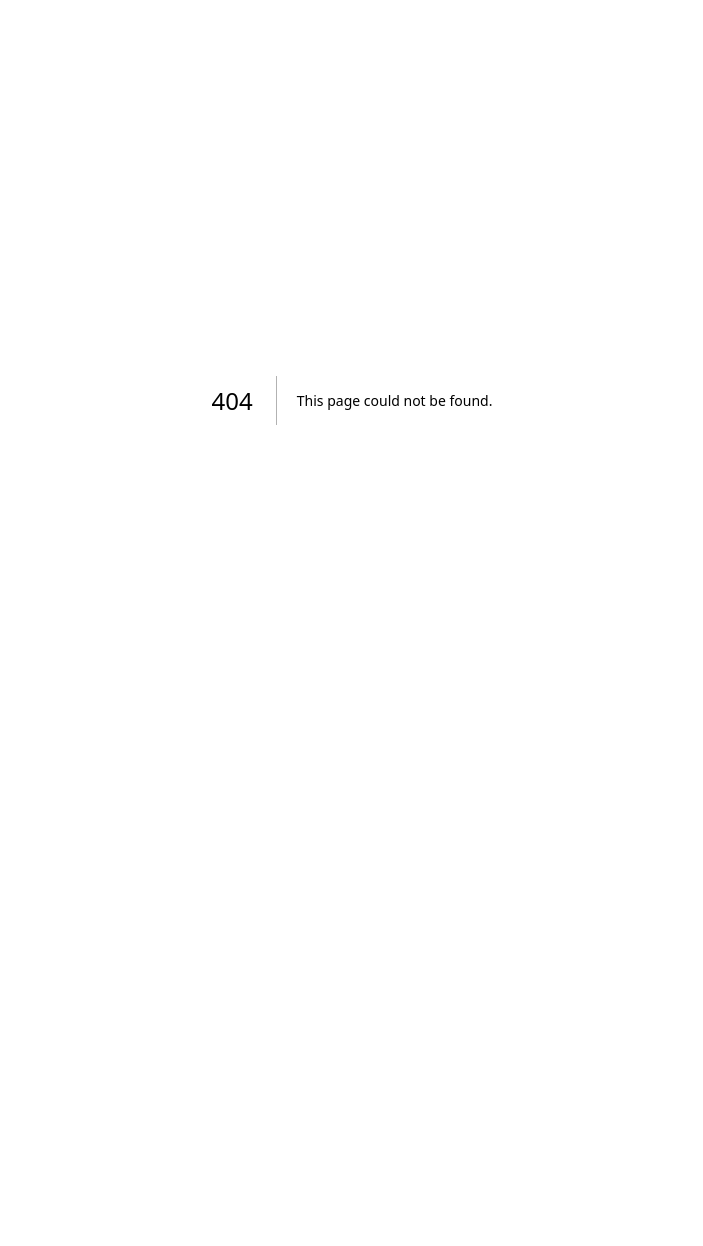
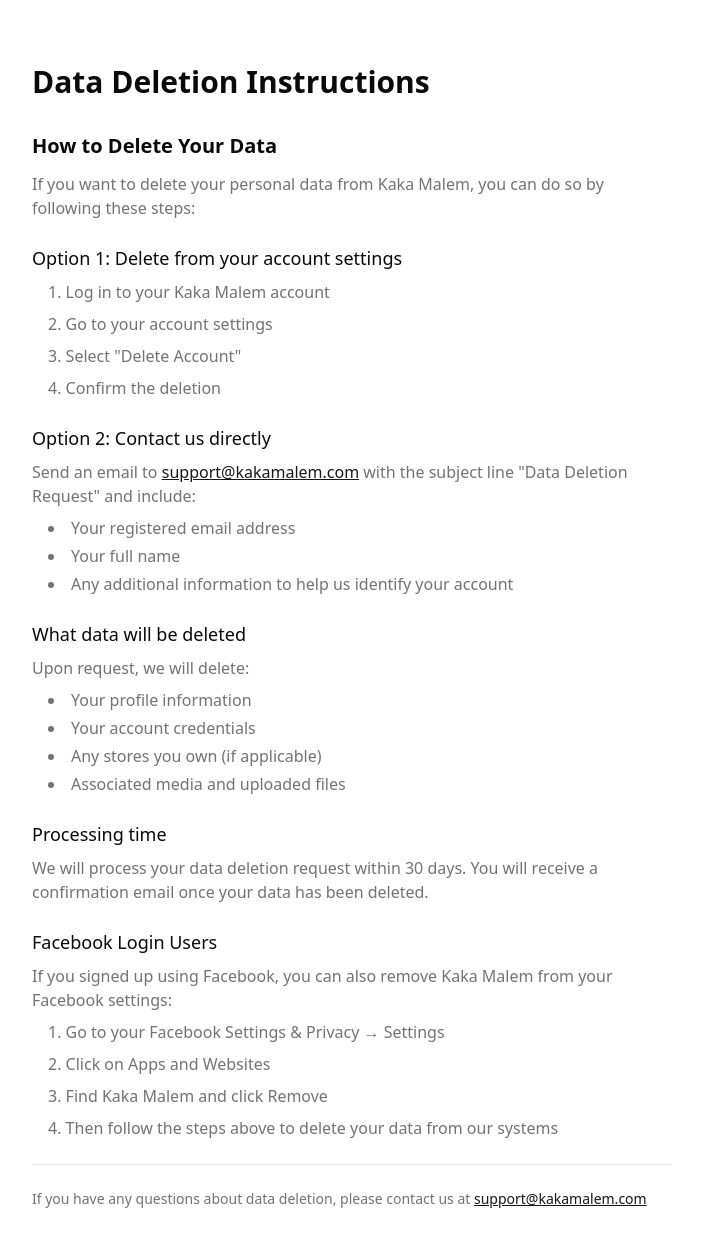
Before and after one commit to KakaMalem/kakamalem, a Next.js app: page /data-deletion in a window 1280 px wide. Before the commit this address had no page. Shown: the top 1246 px of the page, without its empty margins (288-991 px from the left). Before the commit the page ends 800 px from the top, so only its background shows below. Built offline with nearby package versions, Linux system fonts and the light colour scheme.

Commit message:
create data deletion instruction page for facebook auth to work

```diff
--- /dev/null
+++ b/app/data-deletion/page.tsx
@@ -0,0 +1,119 @@
+import type { Metadata } from "next";
+
+export const metadata: Metadata = {
+  title: "Data Deletion Instructions | Kaka Malem",
+  description:
+    "Instructions for requesting deletion of your personal data from Kaka Malem",
+};
+
+export default function DataDeletionPage() {
+  return (
+    <div className="min-h-screen bg-background">
+      <div className="container mx-auto max-w-2xl px-4 py-16">
+        <h1 className="mb-8 text-3xl font-bold">Data Deletion Instructions</h1>
+
+        <div className="space-y-6 text-muted-foreground">
+          <section>
+            <h2 className="mb-3 text-xl font-semibold text-foreground">
+              How to Delete Your Data
+            </h2>
+            <p>
+              If you want to delete your personal data from Kaka Malem, you can
+              do so by following these steps:
+            </p>
+          </section>
+
+          <section>
+            <h3 className="mb-2 text-lg font-medium text-foreground">
+              Option 1: Delete from your account settings
+            </h3>
+            <ol className="list-inside list-decimal space-y-2 pl-4">
+              <li>Log in to your Kaka Malem account</li>
+              <li>Go to your account settings</li>
+              <li>Select &quot;Delete Account&quot;</li>
+              <li>Confirm the deletion</li>
+            </ol>
+          </section>
+
+          <section>
+            <h3 className="mb-2 text-lg font-medium text-foreground">
+              Option 2: Contact us directly
+            </h3>
+            <p>
+              Send an email to{" "}
+              <a
+                href="mailto:support@kakamalem.com"
+                className="text-primary underline"
+              >
+                support@kakamalem.com
+              </a>{" "}
+              with the subject line &quot;Data Deletion Request&quot; and
+              include:
+            </p>
+            <ul className="mt-2 list-inside list-disc space-y-1 pl-4">
+              <li>Your registered email address</li>
+              <li>Your full name</li>
+              <li>
+                Any additional information to help us identify your account
+              </li>
+            </ul>
+          </section>
+
+          <section>
+            <h3 className="mb-2 text-lg font-medium text-foreground">
+              What data will be deleted
+            </h3>
+            <p>Upon request, we will delete:</p>
+            <ul className="mt-2 list-inside list-disc space-y-1 pl-4">
+              <li>Your profile information</li>
+              <li>Your account credentials</li>
+              <li>Any stores you own (if applicable)</li>
+              <li>Associated media and uploaded files</li>
+            </ul>
+          </section>
+
+          <section>
+            <h3 className="mb-2 text-lg font-medium text-foreground">
+              Processing time
+            </h3>
+            <p>
+              We will process your data deletion request within 30 days. You
+              will receive a confirmation email once your data has been deleted.
+            </p>
+          </section>
+
+          <section>
+            <h3 className="mb-2 text-lg font-medium text-foreground">
+              Facebook Login Users
+            </h3>
+            <p>
+              If you signed up using Facebook, you can also remove Kaka Malem
+              from your Facebook settings:
+            </p>
+            <ol className="mt-2 list-inside list-decimal space-y-2 pl-4">
+              <li>Go to your Facebook Settings &amp; Privacy → Settings</li>
+              <li>Click on Apps and Websites</li>
+              <li>Find Kaka Malem and click Remove</li>
+              <li>
+                Then follow the steps above to delete your data from our systems
+              </li>
+            </ol>
+          </section>
+
+          <section className="border-t pt-6">
+            <p className="text-sm">
+              If you have any questions about data deletion, please contact us
+              at{" "}
+              <a
+                href="mailto:support@kakamalem.com"
+                className="text-primary underline"
+              >
+                support@kakamalem.com
+              </a>
+            </p>
+          </section>
+        </div>
+      </div>
+    </div>
+  );
+}
```
